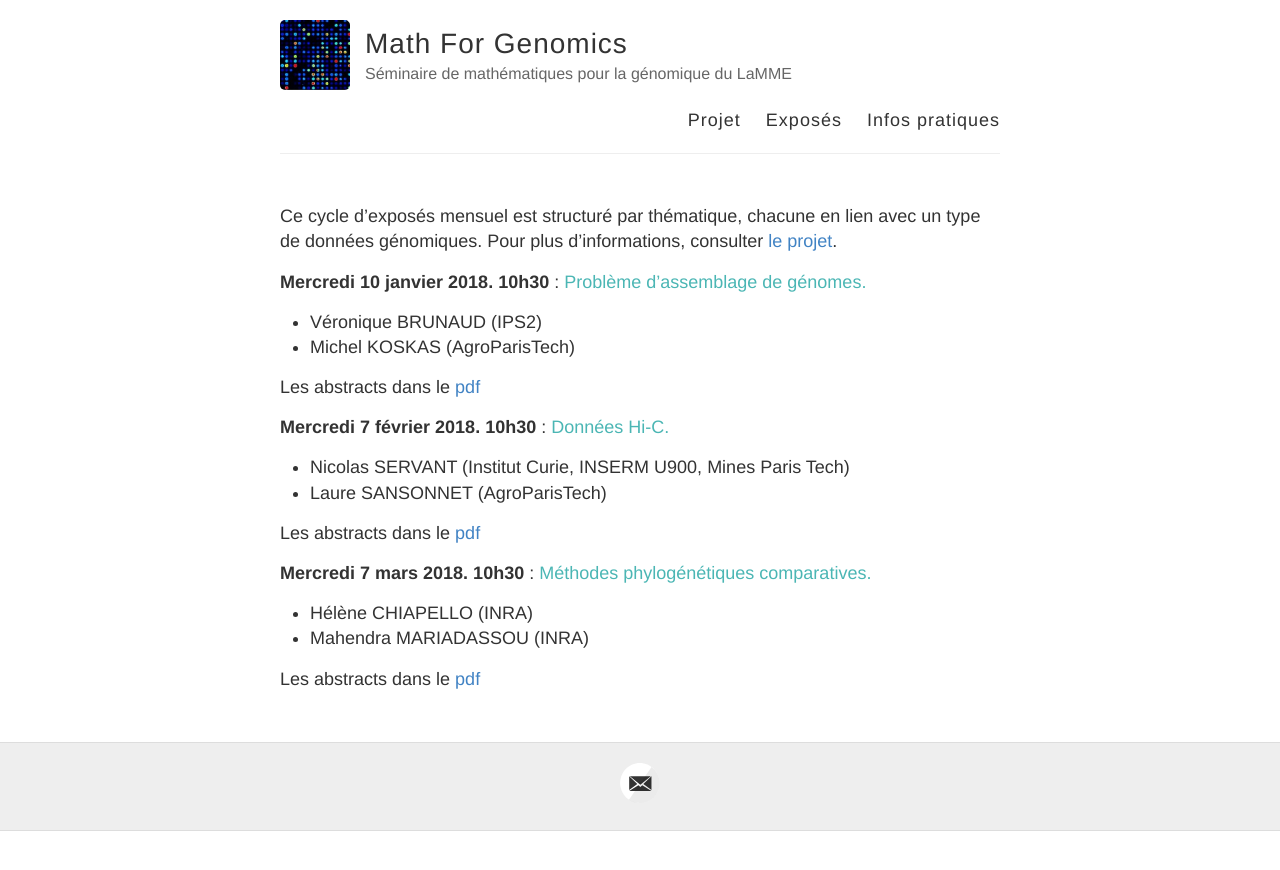
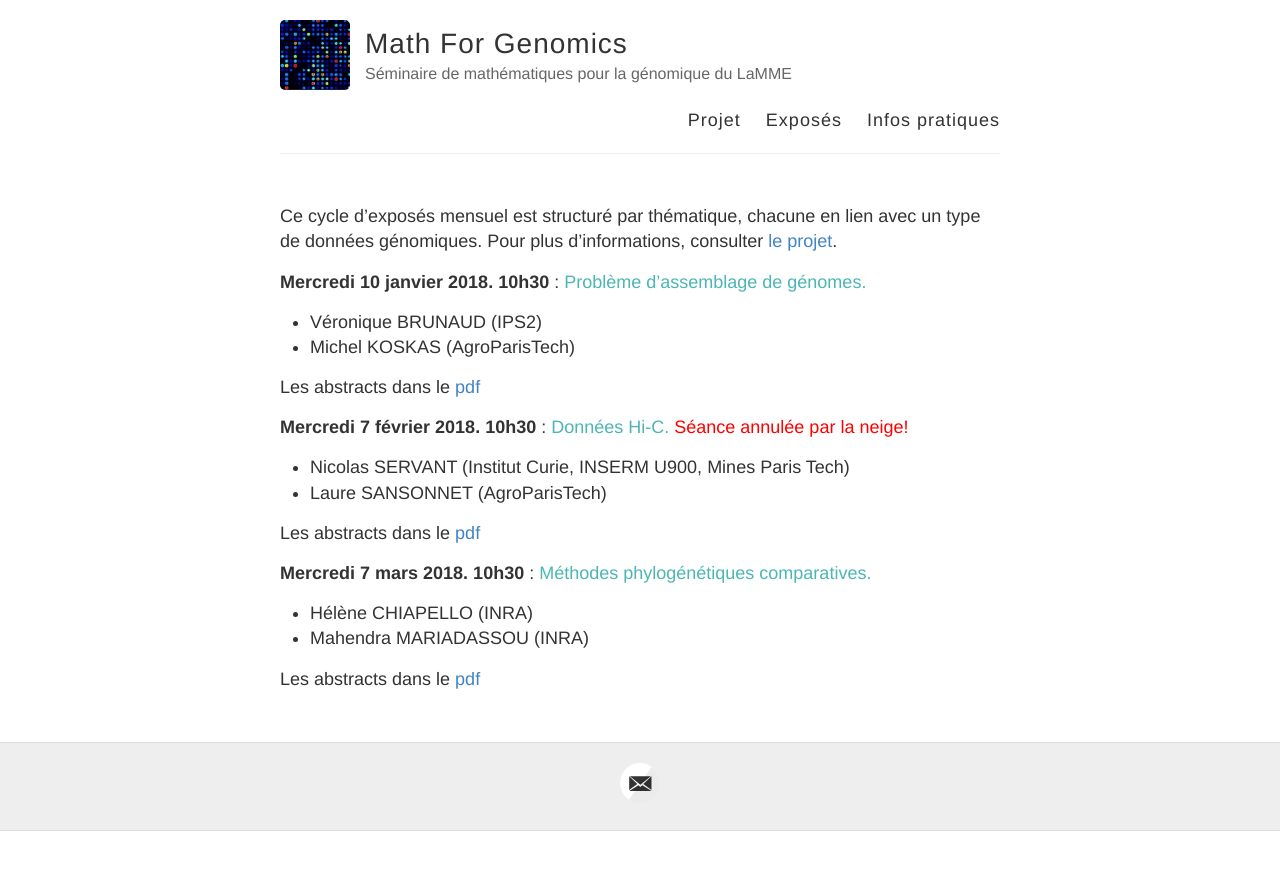
Before and after one commit to MathForGenomics/MathForGenomics.github.io, a Jekyll site: the page built from exposes.md, in a window 1280 px wide. Shown: the top 870 px of the page. Built offline with Jekyll 4.4.1, drawn with Linux system fonts in a browser that asks for light colours.

Commit message:
Update exposes.md

```diff
--- a/exposes.md
+++ b/exposes.md
@@ -12,7 +12,7 @@ Ce cycle d’exposés mensuel est structuré par thématique, chacune en lien av
 
 Les abstracts dans le [pdf](ABSTRACT/1_10janvier.pdf)
 
-**Mercredi 7 février 2018. 10h30** : <span style="color:rgb(75, 182, 180)">Données Hi-C.</span>
+**Mercredi 7 février 2018. 10h30** : <span style="color:rgb(75, 182, 180)">Données Hi-C.</span> <span style="color:rgb(255, 0, 0)">Séance annulée par la neige!</span>
 - Nicolas SERVANT (Institut Curie, INSERM U900,  Mines Paris Tech)
 - Laure SANSONNET (AgroParisTech)
 
```
